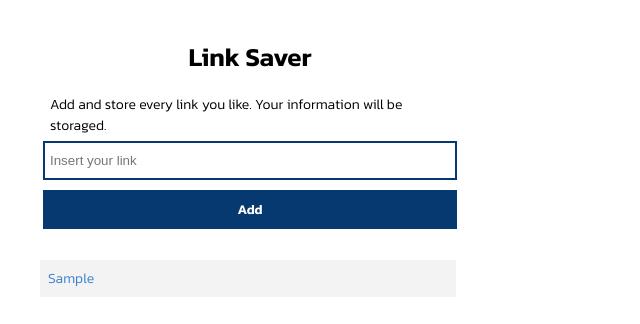
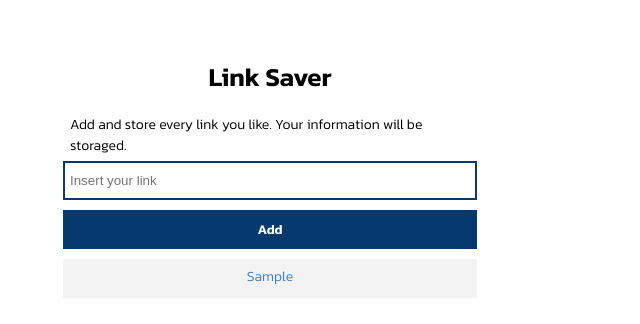
Before and after one commit to axelquartz/link-saver, a website built with Vite: page index.html in a window 1280 px wide. Both pictures are taken after typing "Sample" into the empty fields and a click on the button "Add". Shown: the whole page, without its empty margins (0-640 px from the left). Built offline with nearby package versions, Linux system fonts and the light colour scheme.

Commit message:
Json Chrome extension file added, styling complete, extension working but not saving information

```diff
--- a/script.js
+++ b/script.js
@@ -4,6 +4,8 @@ const btnEl = document.getElementById('btn-el');
 let ulEl = document.getElementById('ul-el');
 
 let userLinks = [];
+
+//LocalStorage
 
 function pushLink() {
     userLinks.push(inputEl.value);
--- a/style.css
+++ b/style.css
@@ -4,6 +4,7 @@ main{
 }
 body{
     margin: 20px 0;
+    padding: 20px;
 }
 h1{
     font-family: 'Kanit', sans-serif;
@@ -65,15 +66,25 @@ a{
 a:link{
     color: #3880ce;
 }
+ul{
+    font-family: 'Kanit', sans-serif;
+    font-size: 14px;
+    font-weight: 300;
+    max-width: 500px;
+    min-width: 400px;
+    text-align: center;
+    padding: 0;
+    margin: 5px auto;
+
+}
 li{
     font-family: 'Kanit', sans-serif;
     font-size: 14px;
     font-weight: 300;
     box-sizing: content-box;
     list-style: none;
-    margin: 10px 0;
-    padding: 8px;
     background-color: rgb(243, 243, 243);
-    max-width: 500px;
-    min-width: 400px;
+    width: 400px;
+    height: 25px;
+    padding: 7px;
 }
```
Also changed, not shown: package.json (added, +13 -0 lines), icon.png (added), manifest.json (added).
